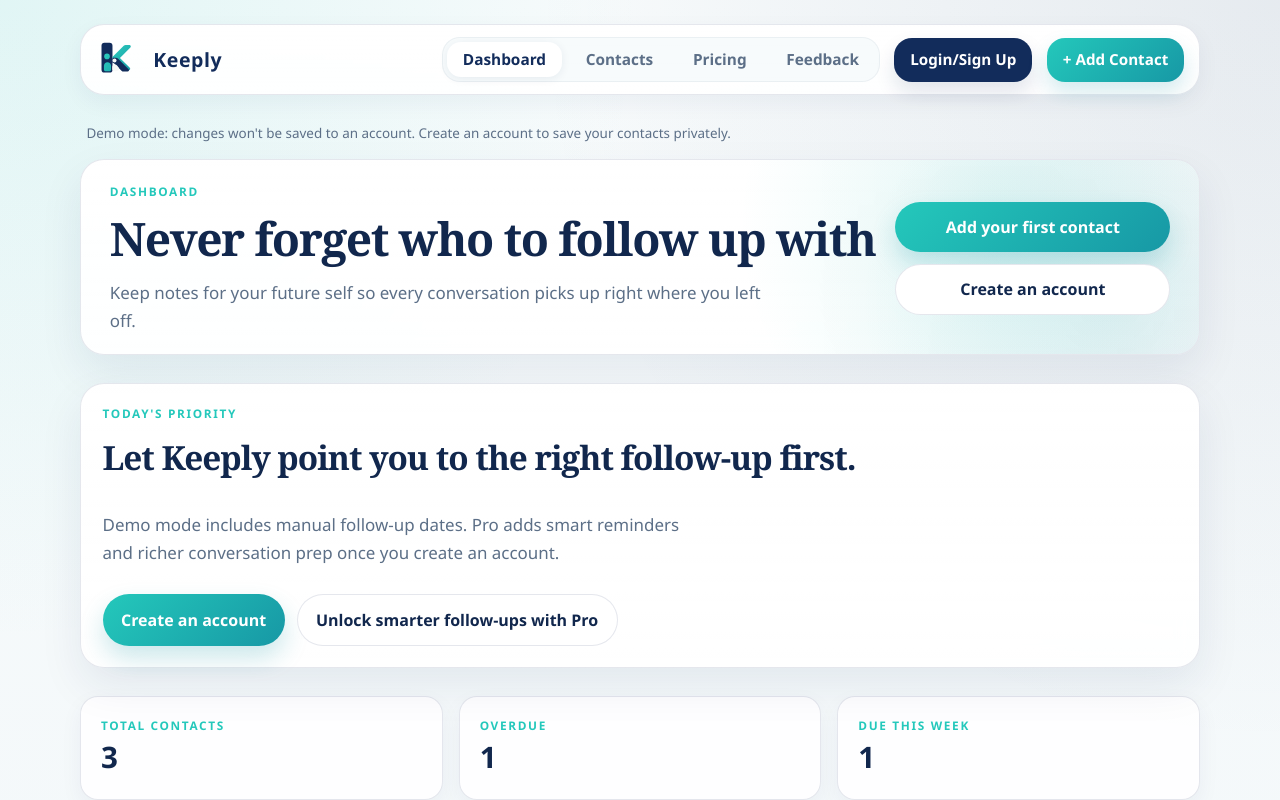
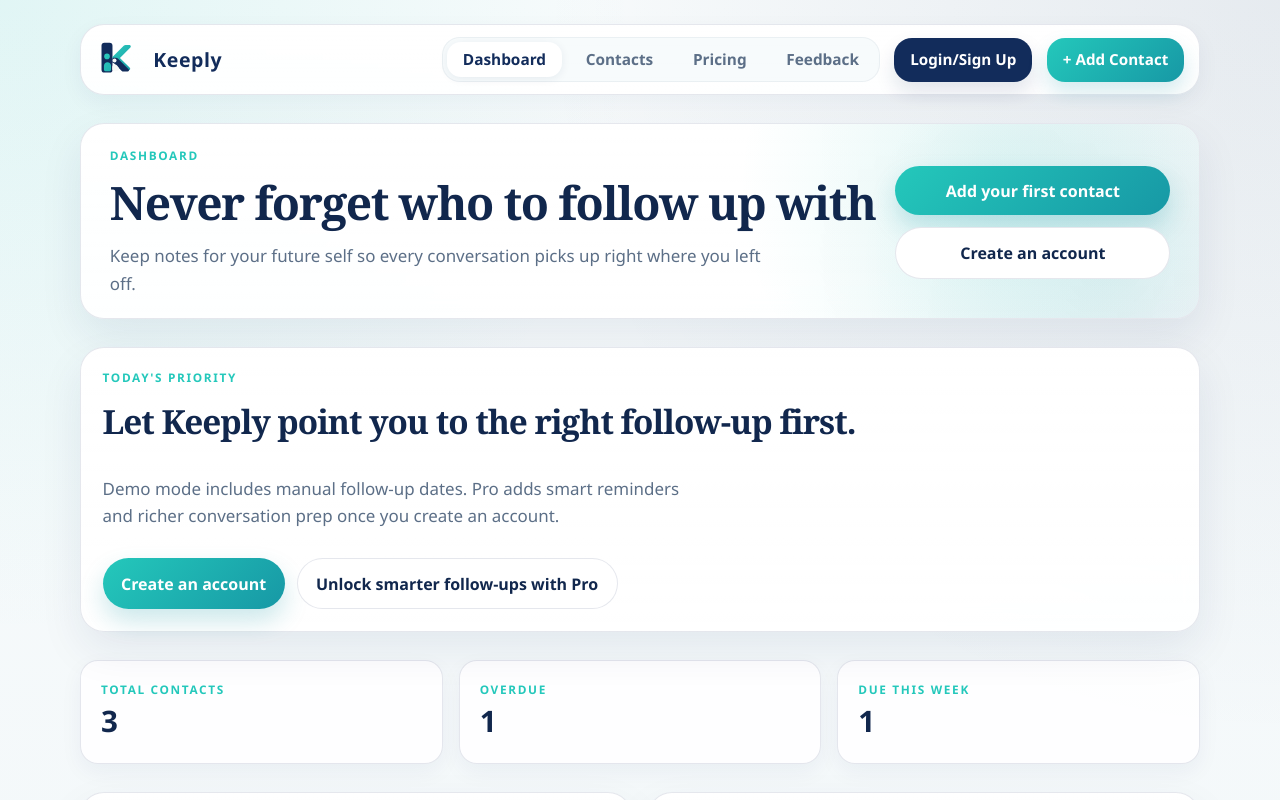
Before and after one commit to whalenmik19-max/Networking-crm, a Next.js app: page / in a window 1280 px wide. Shown: the top 800 px of the page. Built offline with nearby package versions, Linux system fonts and the light colour scheme; no server answers.

Commit message:
Fix mobile nav dropdown visibility

```diff
--- a/app/globals.css
+++ b/app/globals.css
@@ -78,6 +78,8 @@
   border-radius: var(--radius-panel);
   backdrop-filter: blur(10px);
   box-shadow: var(--shadow-soft);
+  position: relative;
+  z-index: 30;
 }
 
 .brand {
@@ -1761,7 +1763,7 @@
     justify-content: space-between;
     position: relative;
     gap: 0.85rem;
-    margin-bottom: 1rem;
+    margin-bottom: 0.75rem;
     border-radius: 20px;
     padding: 0.9rem 1rem;
   }
@@ -1802,7 +1804,7 @@
     position: absolute;
     top: calc(100% + 0.5rem);
     right: 0;
-    z-index: 20;
+    z-index: 50;
     width: min(220px, calc(100vw - 2rem));
     margin-top: 0;
     padding: 0.35rem;
--- a/components/app-shell.tsx
+++ b/components/app-shell.tsx
@@ -101,12 +101,6 @@
             Signed in as <strong>{currentUser.name}</strong> ({currentUser.email})
           </p>
         </div>
-      ) : isGuestMode ? (
-        <div className="session-bar">
-          <p className="helper-text">
-            Demo mode: changes won&apos;t be saved to an account. Create an account to save your contacts privately.
-          </p>
-        </div>
       ) : null}
 
       <main>{children}</main>
```
